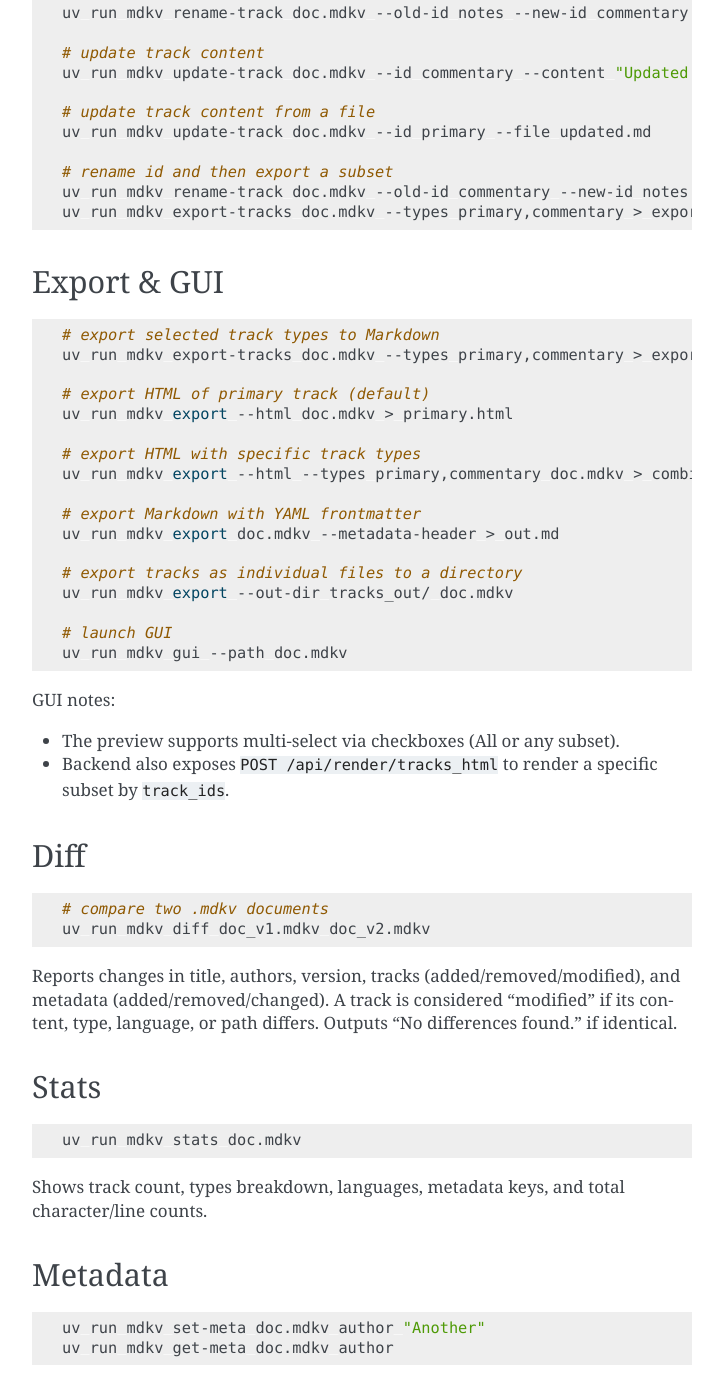
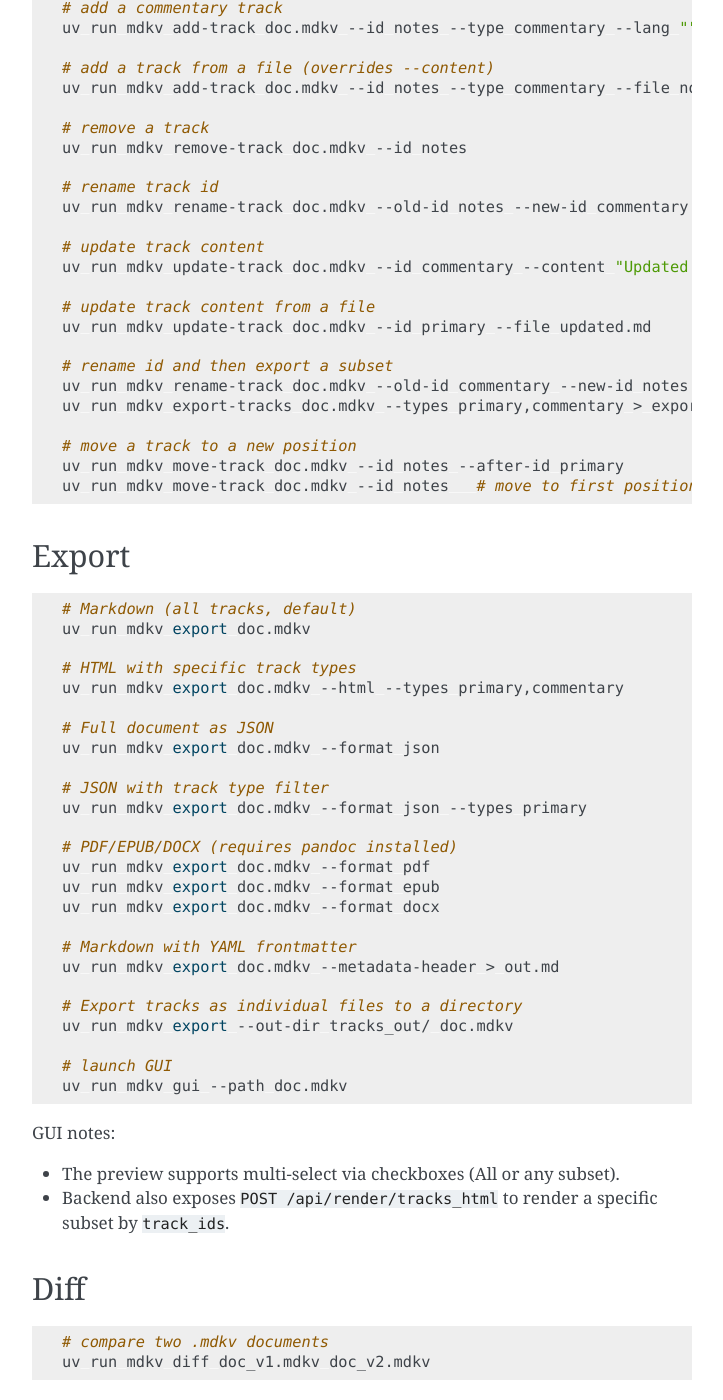
Before and after one commit to docxology/mdkv, a Sphinx documentation site: the page built from docs/cli.md, in a window 1280 px wide and 1400 px high, scrolled down 1510 px. Shown: the whole window, without its empty margins (388-1111 px from the left). Built offline with Sphinx 7.4.7, drawn with Linux system fonts in a browser that asks for light colours; some of the changed text lies outside the part shown.

Commit message:
docs: fix all remaining v0.6/v0.7 documentation gaps
Fixed 4 files that the timed-out subagent missed:
- docs/cli.md: added info --format table, export --format json/pdf/epub/docx,
  search --limit, move-track, batch validate/stats, completions sections
- docs/format.md: added reserved track_id validation rules and validate_track()
- .cursorrules: added Track.__eq__/__hash__, track_ids, move_track, validate_track,
  search limit, reserved IDs, to_pdf/to_epub/to_docx, batch, completions,
  move-track, validate-track, document/json, import GUI endpoints
- README.md: added validate_track, move_track, track_ids to Python API examples

Tests: 201 passing, Sphinx docs build clean

````diff
--- a/docs/cli.md
+++ b/docs/cli.md
@@ -42,6 +42,16 @@ uv run mdkv validate doc.mdkv --json
 
 JSON output returns `{"ok": true, "issues": [...]}` or `{"ok": false, "error": "..."}`.
 
+### Info with table format
+
+```bash
+# JSON (default)
+uv run mdkv info doc.mdkv
+
+# Human-readable table
+uv run mdkv info doc.mdkv --format table
+```
+
 ## Import
 
 ```bash
@@ -80,24 +90,36 @@ uv run mdkv update-track doc.mdkv --id primary --file updated.md
 # rename id and then export a subset
 uv run mdkv rename-track doc.mdkv --old-id commentary --new-id notes
 uv run mdkv export-tracks doc.mdkv --types primary,commentary > exported.md
+
+# move a track to a new position
+uv run mdkv move-track doc.mdkv --id notes --after-id primary
+uv run mdkv move-track doc.mdkv --id notes   # move to first position
 ```
 
-## Export & GUI
+## Export
 
 ```bash
-# export selected track types to Markdown
-uv run mdkv export-tracks doc.mdkv --types primary,commentary > exported.md
+# Markdown (all tracks, default)
+uv run mdkv export doc.mdkv
 
-# export HTML of primary track (default)
-uv run mdkv export --html doc.mdkv > primary.html
+# HTML with specific track types
+uv run mdkv export doc.mdkv --html --types primary,commentary
 
-# export HTML with specific track types
-uv run mdkv export --html --types primary,commentary doc.mdkv > combined.html
+# Full document as JSON
+uv run mdkv export doc.mdkv --format json
 
-# export Markdown with YAML frontmatter
+# JSON with track type filter
+uv run mdkv export doc.mdkv --format json --types primary
+
+# PDF/EPUB/DOCX (requires pandoc installed)
+uv run mdkv export doc.mdkv --format pdf
+uv run mdkv export doc.mdkv --format epub
+uv run mdkv export doc.mdkv --format docx
+
+# Markdown with YAML frontmatter
 uv run mdkv export doc.mdkv --metadata-header > out.md
 
-# export tracks as individual files to a directory
+# Export tracks as individual files to a directory
 uv run mdkv export --out-dir tracks_out/ doc.mdkv
 
 # launch GUI
@@ -144,12 +166,37 @@ uv run mdkv search doc.mdkv --pattern beta --types primary --languages en
 
 # case-insensitive search
 uv run mdkv search doc.mdkv --pattern hello -i
+
+# limit number of matches
+uv run mdkv search doc.mdkv --pattern "." --limit 10
 ```
 
 Search results include `track_id`, `track_type`, `language`, `start`, `end`,
 and `extract` for each match. Invalid regex patterns return a clean error
 message with exit code 1.
 
+## Batch Operations
+
+```bash
+# validate multiple documents
+uv run mdkv batch validate doc1.mdkv doc2.mdkv doc3.mdkv
+
+# validate with JSON output
+uv run mdkv batch validate *.mdkv --json
+
+# show stats for multiple documents
+uv run mdkv batch stats doc1.mdkv doc2.mdkv
+```
+
+## Shell Completions
+
+```bash
+# generate completion instructions for bash, zsh, or fish
+uv run mdkv completions bash
+uv run mdkv completions zsh
+uv run mdkv completions fish
+```
+
 ## Error Handling
 
 All CLI commands that load `.mdkv` files catch `FileNotFoundError` and
````
Also changed, not shown: README.md (+9 -1 lines), docs/format.md (+8 -0 lines), 1 other file.
